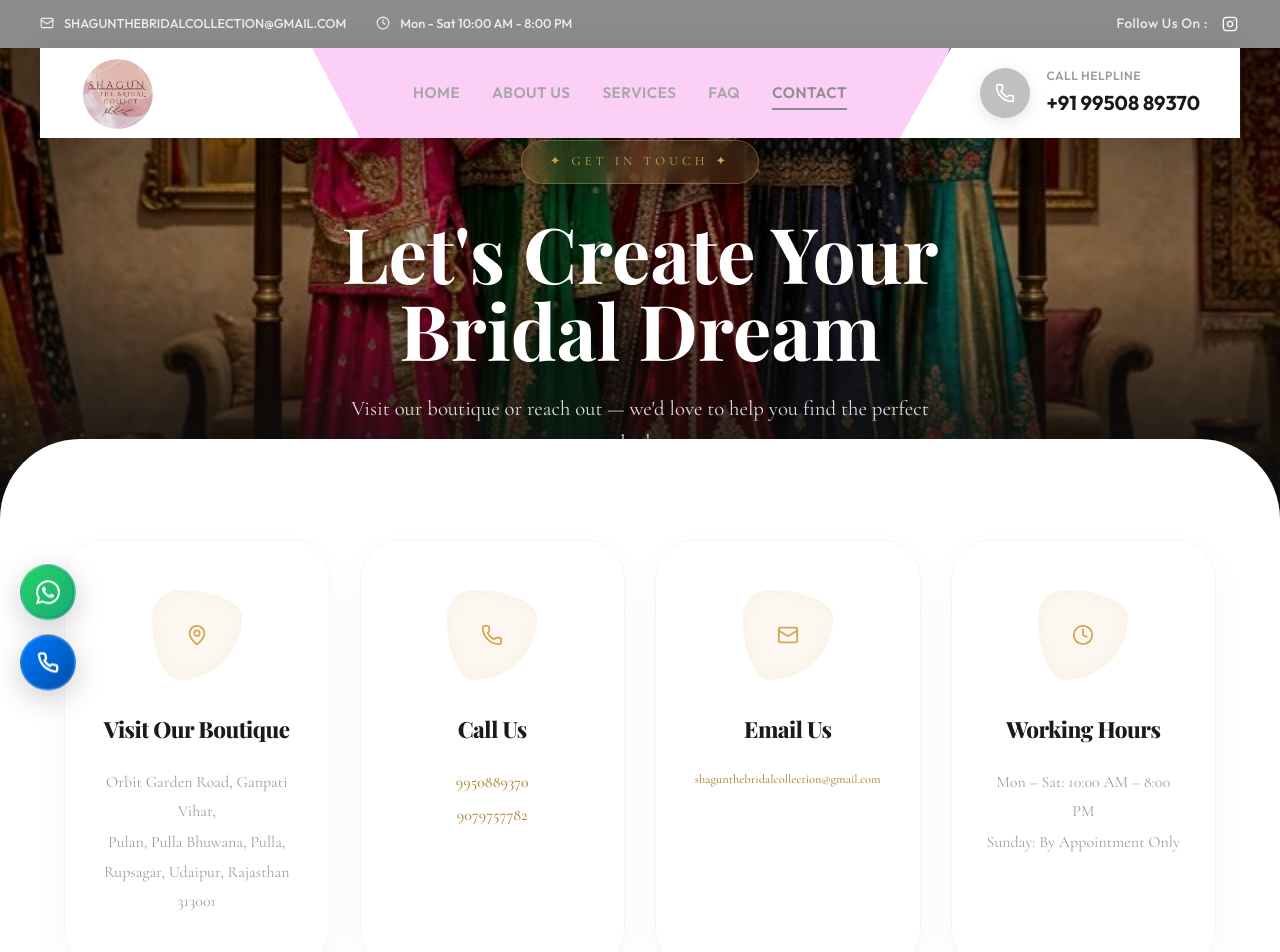
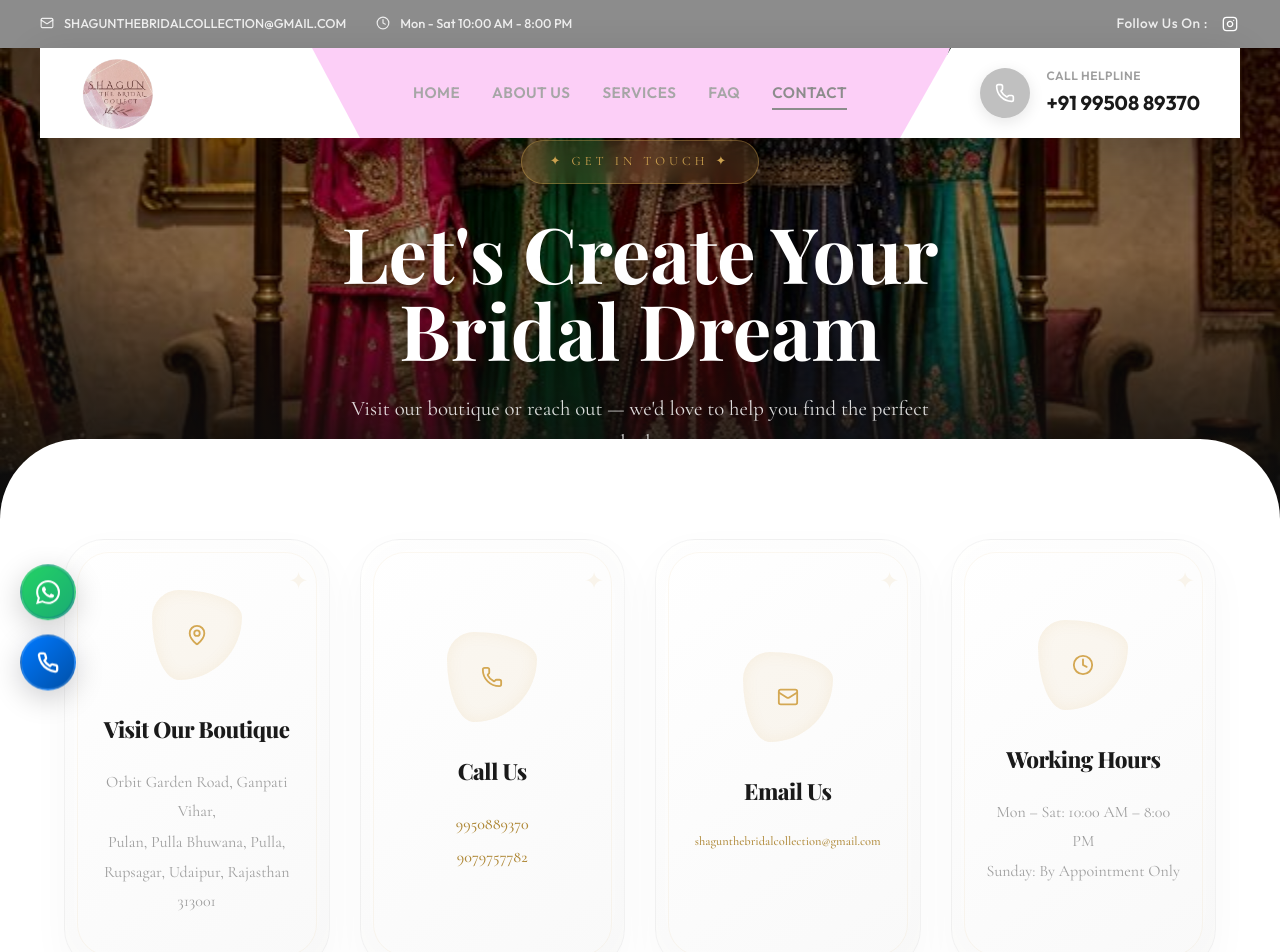
Before and after one commit to Eshbanoliver/shagun-thebridalcollection, a React (Vite) app: page /contact in a window 1280 px wide. Shown: the top 952 px of the page. Built offline with nearby package versions, Linux system fonts and the light colour scheme; a web font is replaced by a local one.

Commit message:
contact page

```diff
--- a/src/pages/Contact/Contact.css
+++ b/src/pages/Contact/Contact.css
@@ -99,36 +99,60 @@
   position: relative;
   padding: 50px 35px;
   text-align: center;
-  background: var(--white);
+  background: linear-gradient(145deg, #ffffff 0%, #f9f9f9 100%);
   border: 1px solid rgba(0, 0, 0, 0.04);
   border-radius: 40px;
   transition: all 0.6s cubic-bezier(0.16, 1, 0.3, 1);
-  box-shadow: 0 15px 40px rgba(0, 0, 0, 0.03);
+  box-shadow:
+    0 15px 40px rgba(0, 0, 0, 0.03),
+    inset 0 0 40px rgba(212, 168, 83, 0.01);
   overflow: hidden;
+  display: flex;
+  flex-direction: column;
+  justify-content: center;
+  align-items: center;
 }
 
-.contact-info__card::before {
+/* Creative Inner Frame */
+.contact-info__card::after {
   content: '';
   position: absolute;
-  top: 0;
-  left: 0;
-  width: 100%;
-  height: 4px;
-  background: var(--gold);
-  transform: scaleX(0);
-  transform-origin: right;
-  transition: transform 0.6s cubic-bezier(0.16, 1, 0.3, 1);
+  inset: 12px;
+  border: 1px solid rgba(212, 168, 83, 0.08);
+  border-radius: 32px;
+  pointer-events: none;
+  transition: all 0.6s ease;
+}
+
+/* Decorative Sparkle Background */
+.contact-info__card::before {
+  content: '✦';
+  position: absolute;
+  top: 20px;
+  right: 20px;
+  font-size: 1.5rem;
+  color: var(--gold);
+  opacity: 0.1;
+  transition: all 0.6s ease;
+  z-index: 1;
 }
 
 .contact-info__card:hover {
   transform: translateY(-15px);
-  box-shadow: 0 30px 70px rgba(212, 168, 83, 0.12);
+  box-shadow: 0 30px 70px rgba(212, 168, 83, 0.15);
   border-color: rgba(212, 168, 83, 0.2);
+  background: var(--white);
+}
+
+.contact-info__card:hover::after {
+  inset: 8px;
+  border-color: rgba(212, 168, 83, 0.3);
+  border-width: 1.5px;
 }
 
 .contact-info__card:hover::before {
-  transform: scaleX(1);
-  transform-origin: left;
+  transform: rotate(90deg) scale(1.5);
+  opacity: 0.4;
 }
 
 .contact-info__icon {
```
